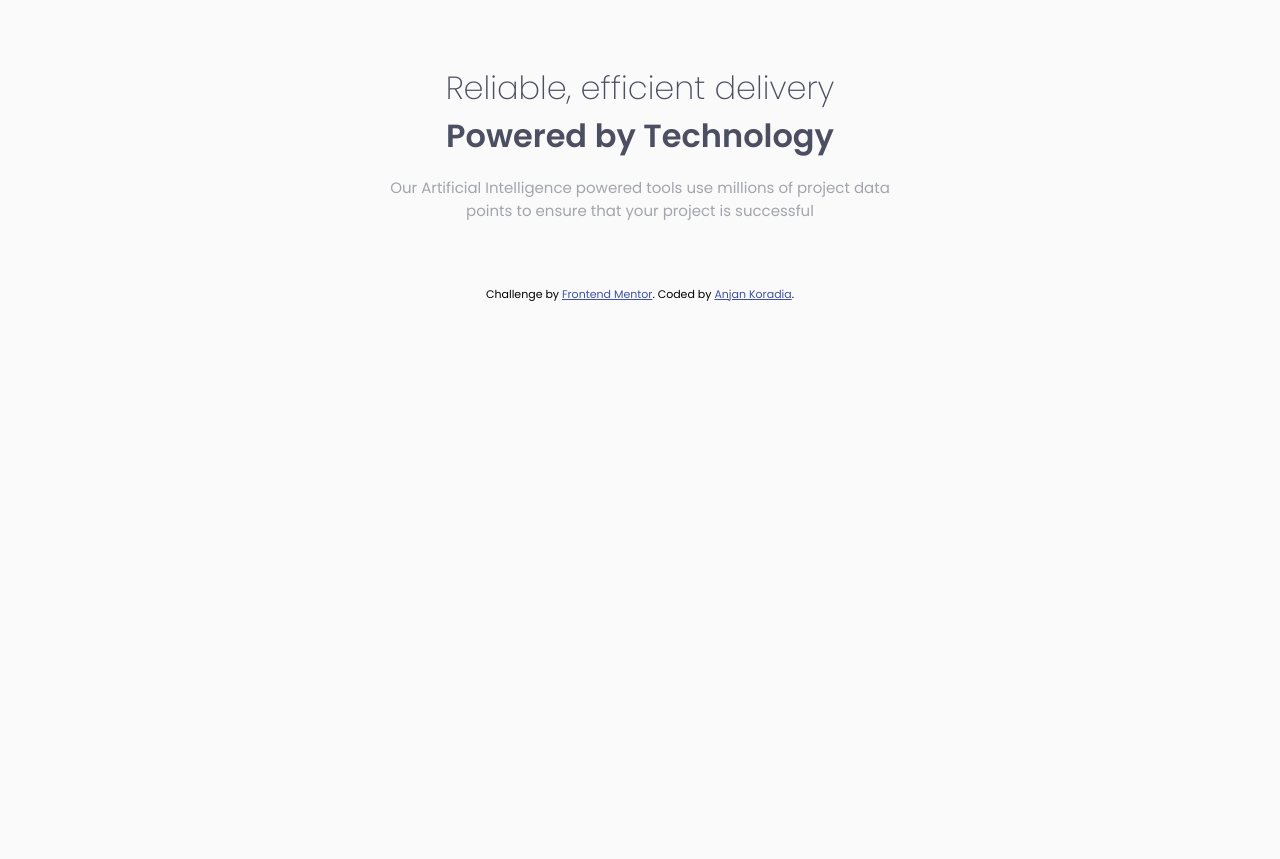
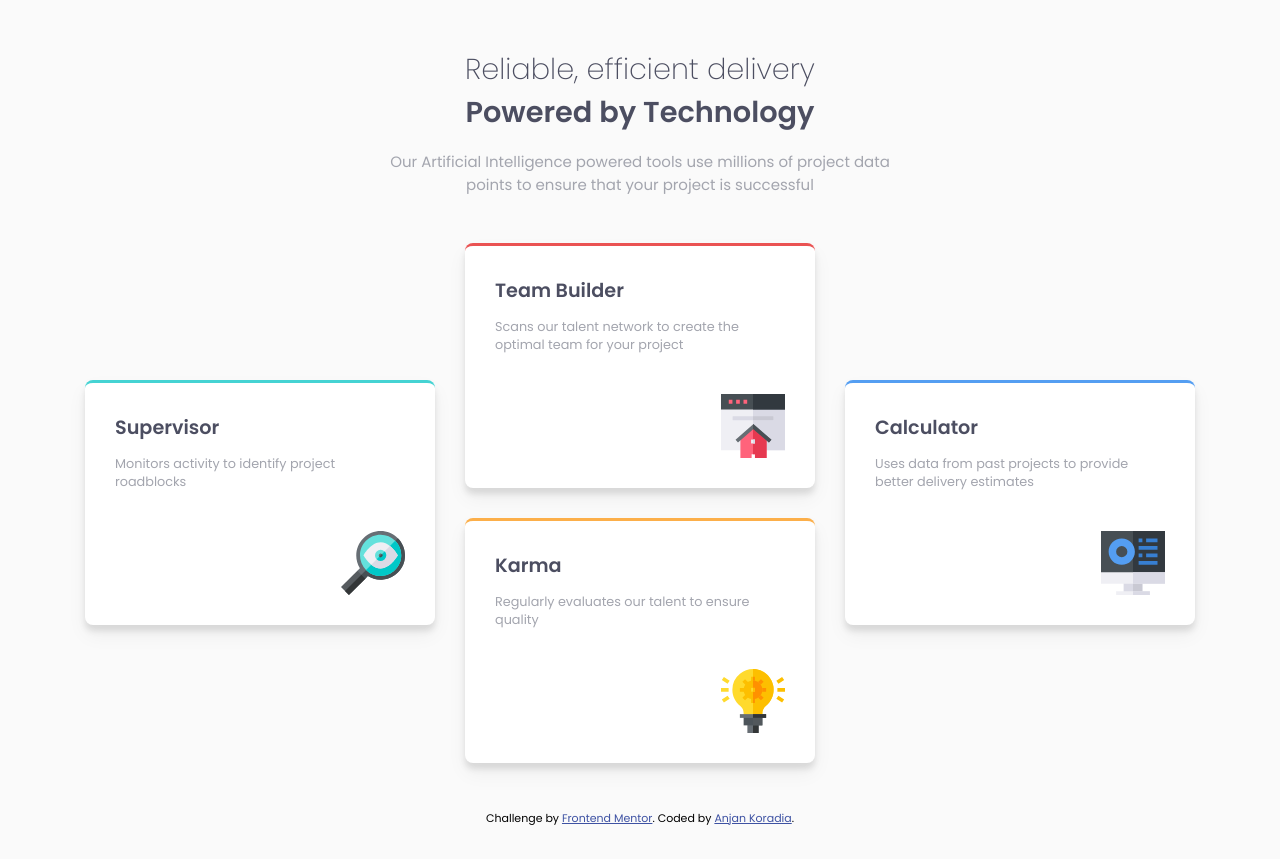
Before and after one commit to anjan-21/Four-Card-Feature-Section, a plain HTML site: page index.html in a window 1280 px wide. Before the commit the page ends 800 px from the top, so only its background shows below. Drawn offline with Linux system fonts and the light colour scheme.

Commit message:
Cards Created.

```diff
--- a/CSS/style.css
+++ b/CSS/style.css
@@ -20,30 +20,30 @@ body {
 
 /* -------------------- Utility Classes Start -------------------- */
 .red {
-  border-color: hsl(0, 78%, 62%);
+  border-color: hsl(0, 78%, 62%) !important;
 }
 
 .cyan {
-  border-color: hsl(180, 62%, 55%);
+  border-color: hsl(180, 62%, 55%) !important;
 }
 
 .orange {
-  border-color: hsl(34, 97%, 64%);
+  border-color: hsl(34, 97%, 64%) !important;
 }
 
 .blue {
-  border-color: hsl(212, 86%, 64%);
+  border-color: hsl(212, 86%, 64%) !important;
 }
 /* -------------------- Utility Classes End -------------------- */
 
 /* -------------------- Header Styling Start -------------------- */
 .header {
   text-align: center;
-  margin: 4rem auto;
+  margin: 3rem auto 2rem auto;
   max-width: 500px;
 }
 .header h1 {
-  font-size: 2rem;
+  font-size: 1.8rem;
   color: var(--Very_Dark_Blue);
 }
 .header h1:nth-child(1) {
@@ -58,12 +58,85 @@ body {
 }
 /* -------------------- Header Styling End -------------------- */
 
+/* -------------------- Cards Styling Start -------------------- */
+.card_container {
+  display: flex;
+  margin: auto;
+  justify-content: center;
+  align-items: center;
+  flex-wrap: wrap;
+}
+.card_container .box {
+  background-color: #ffffff;
+  padding: 30px;
+  margin: 15px;
+  width: 350px;
+  box-shadow: 0 10px 20px rgba(0, 0, 0, 0.05), 0 6px 6px rgba(0, 0, 0, 0.1);
+  border-radius: 8px;
+  border-top: 3px solid;
+}
+.box h2 {
+  font-size: 1.2rem;
+  color: var(--Very_Dark_Blue);
+}
+.box p {
+  color: var(--Grayish_Blue);
+  font-size: 0.8rem;
+  margin: 0.8rem 0;
+}
+.box img {
+  display: block;
+  margin: 2.5rem 0 0 auto;
+}
+
+/* -------------------- Cards Styling End -------------------- */
+
 /* -------------------- Footer Styling Start -------------------- */
 .attribution {
   font-size: 11px;
   text-align: center;
+  margin: 2rem auto;
 }
 .attribution a {
   color: hsl(228, 45%, 44%);
 }
 /* -------------------- Footer Styling End -------------------- */
+
+/* -------------------- Media Query Sratr -------------------- */
+@media (min-width: 1024px) {
+  .card_container .col-2 div:nth-child(1) {
+    margin-bottom: 30px;
+  }
+  .card_container .col-2 div:nth-child(2) {
+    margin-top: 30px;
+  }
+}
+@media (min-width: 768px) and (max-width: 1024px) {
+  .card_container {
+    flex-direction: column;
+  }
+  .card_container .col-2 {
+    display: flex;
+    flex-wrap: wrap;
+    align-items: center;
+    justify-content: center;
+  }
+}
+@media (max-width: 425px) {
+  .header {
+    max-width: 300px !important;
+  }
+  .header h1 {
+    font-size: 1.5rem;
+  }
+  .card_container .box {
+    width: 300px;
+  }
+  .card_container .col-2 div:nth-child(1) {
+    margin-bottom: 30px;
+  }
+  .card_container .col-2 div:nth-child(2) {
+    margin-top: 30px;
+  }
+}
+/* -------------------- Media Query End -------------------- */
--- a/index.html
+++ b/index.html
@@ -12,7 +12,6 @@
       sizes="32x32"
       href="./Assets/favicon-32x32.png"
     />
-
     <!-- External CSS -->
     <link rel="stylesheet" href="./CSS/style.css" />
   </head>
@@ -28,13 +27,50 @@
     </header>
     <!-- ********** Header End ********** -->
 
+    <!-- ********** Cards Start ********** -->
+    <div class="card_container">
+      <div>
+        <div class="box cyan">
+          <h2>Supervisor</h2>
+          <p>Monitors activity to identify project roadblocks</p>
+          <img src="Assets/icon-supervisor.svg" alt="Supervisor" />
+        </div>
+      </div>
+      <div class="col-2">
+        <div class="box red">
+          <h2>Team Builder</h2>
+          <p>
+            Scans our talent network to create the optimal team for your project
+          </p>
+          <img src="Assets/icon-team-builder.svg" alt="Team Builder" />
+        </div>
+        <div class="box orange">
+          <h2>Karma</h2>
+          <p>Regularly evaluates our talent to ensure quality</p>
+          <img src="Assets/icon-karma.svg" alt="Karma" />
+        </div>
+      </div>
+      <div>
+        <div class="box blue">
+          <h2>Calculator</h2>
+          <p>
+            Uses data from past projects to provide better delivery estimates
+          </p>
+          <img src="Assets/icon-calculator.svg" alt="Calculator" />
+        </div>
+      </div>
+    </div>
+    <!-- ********** Cards End ********** -->
+
     <!-- ********** Footer Start ********** -->
     <footer>
       <p class="attribution">
         Challenge by
         <a href="https://www.frontendmentor.io?ref=challenge" target="_blank"
           >Frontend Mentor</a
-        >. Coded by <a href="https://github.com/anjan-21">Anjan Koradia</a>.
+        >. Coded by
+        <a href="https://github.com/anjan-21" target="__blank">Anjan Koradia</a
+        >.
       </p>
     </footer>
     <!-- ********** Footer End ********** -->
```
